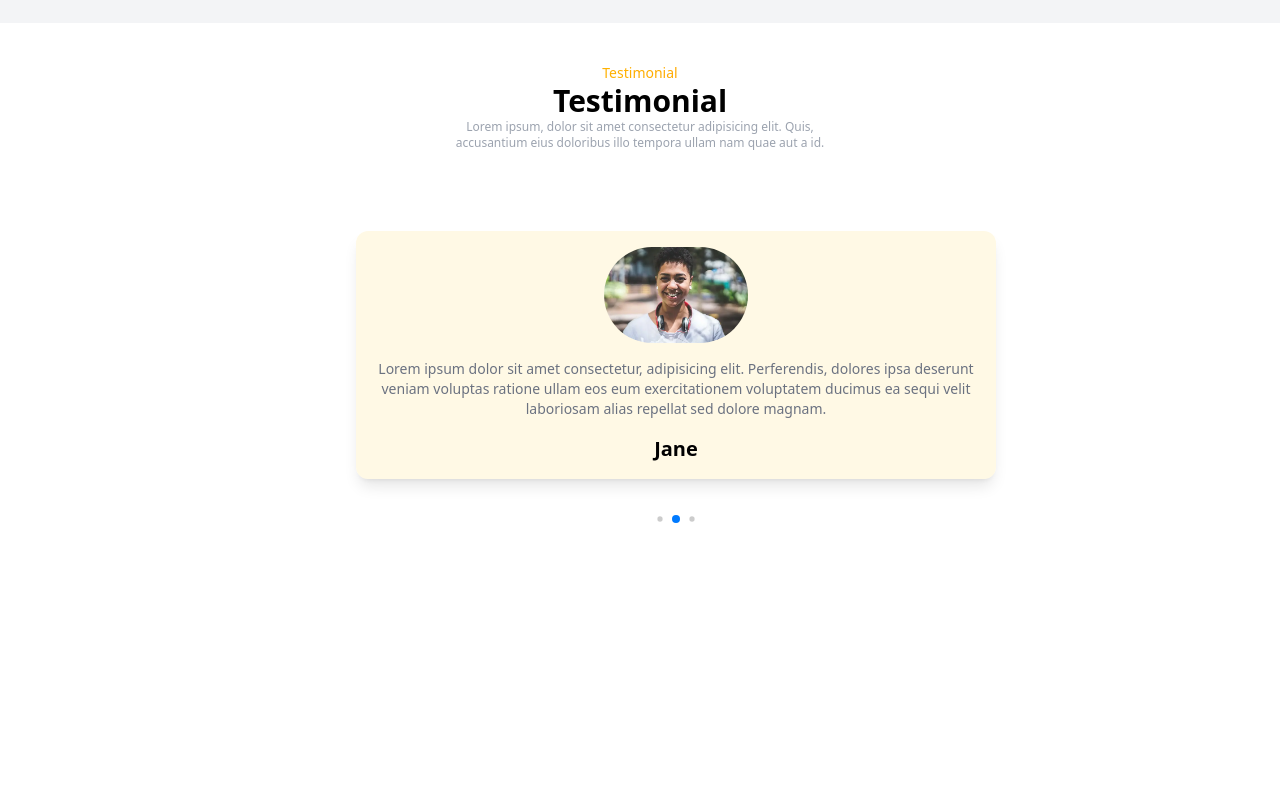
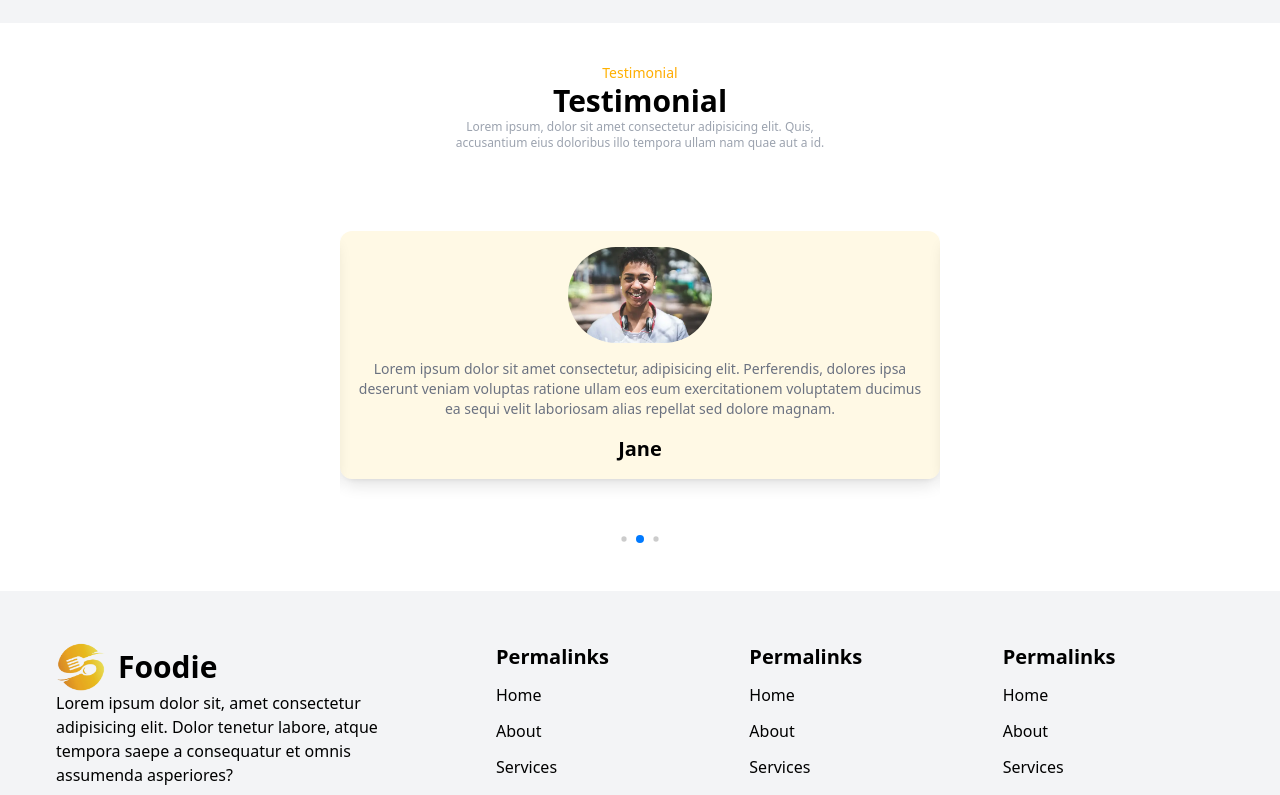
Before and after one commit to Gbemiga97/foodie_zone, a React (Create React App) app: page / in a window 1280 px wide. Shown: the part 2000-2795 px from the top of the page. Before the commit the page ends 2571 px from the top, so only its background shows below. Built offline with nearby package versions, Linux system fonts and the light colour scheme; grey boxes are pictures that could not be loaded.

Commit message:
Footer Commit

```diff
--- a/src/App.js
+++ b/src/App.js
@@ -1,16 +1,17 @@
 import { Navbar } from "./components";
-import { AppStore, Banner, Hero, Services, Testimonial } from "./sections";
+import { AppStore, Banner, Footer, Hero, Services, Testimonial } from "./sections";
 
 
 function App() {
   return (
-    <div className="overflow-hidden mx-auto">
+    <div className="overflow-hidden mx-auto bg-white dark:bg-gray-900 dark:text-white duration-200">
     <Navbar />
     <Hero />
     <Services />
     <Banner />
     <AppStore />
     <Testimonial />
+    <Footer />
     </div>
   );
 }
--- /dev/null
+++ b/src/sections/Footer.jsx
@@ -0,0 +1,100 @@
+import { FaFacebook, FaInstagram, FaLinkedin, FaLocationArrow } from "react-icons/fa6"
+import { images } from "../utils"
+import { FaMobileAlt } from "react-icons/fa"
+
+const Footer = () => {
+  return (
+    <>
+    <div className="bg-gray-100 dark:bg-gray-950">
+        <div className="max-w-[1200px] mx-auto">
+            <div className="grid md:grid-cols-3 py-5">
+                <div className="py-8 px-4">
+                    <h1 className="flex items-center gap-3 text-xl sm:text-3xl
+                    font-bold text-justify sm:text-left">
+                        <img src={images.Food_logo} alt="logo"
+                        className="max-w-[50px]"
+                        />
+                        Foodie
+                    </h1>
+                    <p>
+                        Lorem ipsum dolor sit, amet consectetur adipisicing elit. Dolor tenetur labore, atque tempora saepe a consequatur et omnis assumenda asperiores?
+                    </p>
+                    <br />
+                    <div className="flex items-center gap-3 mt-3">
+                        <FaLocationArrow />
+                        <p>Novida, Uttar Pradesh</p>
+                    </div>
+                    <div className="flex items-center gap-3 mt-3">
+                        <FaMobileAlt />
+                        <p>+91 123456789</p>
+                    </div>
+
+                {/* social handles */}
+                <div>
+                    <div className="flex items-center gap-3 mt-6">
+                        <a href="#">
+                            <FaInstagram className="text-3xl" />
+                        </a>
+                        <a href="#">
+                            <FaFacebook className="text-3xl" />
+                        </a>
+                        <a href="#">
+                            <FaLinkedin className="text-3xl" />
+                        </a>
+                    </div>
+                </div>
+                </div>
+                <div className="grid grid-cols-2 sm:grid-cols-3 col-span-2 md:pl-10">
+                    <div>
+                        <div className="py-8 px-4">
+                            <h1
+                            className="text-xl font-bold text-justify sm:text-left mb-3">
+                                Permalinks</h1>
+                            <ul className="flex flex-col gap-3 ">
+                                <li>Home</li>
+                                <li>About</li>
+                                <li>Services</li>
+                                <li>Login</li>
+                            </ul>
+                        </div>
+                    </div>
+                    <div>
+                        <div className="py-8 px-4">
+                            <h1
+                            className="text-xl font-bold text-justify sm:text-left mb-3">
+                                Permalinks</h1>
+                            <ul className="flex flex-col gap-3 ">
+                                <li>Home</li>
+                                <li>About</li>
+                                <li>Services</li>
+                                <li>Login</li>
+                            </ul>
+                        </div>
+                    </div>
+                    <div>
+                        <div className="py-8 px-4">
+                            <h1
+                            className="text-xl font-bold text-justify sm:text-left mb-3">
+                                Permalinks</h1>
+                            <ul className="flex flex-col gap-3 ">
+                                <li>Home</li>
+                                <li>About</li>
+                                <li>Services</li>
+                                <li>Login</li>
+                            </ul>
+                        </div>
+                    </div>
+                </div>
+            </div>
+            <div>
+                <div className="text-center py-10 border-t-2 border-gray-300/50">
+                    &copy;Copyright {new Date().getFullYear()} All Rights reserved.
+                </div>
+            </div>
+        </div>
+    </div>
+    </>
+  )
+}
+
+export default Footer
--- a/src/sections/Services.jsx
+++ b/src/sections/Services.jsx
@@ -22,7 +22,7 @@ const Services = () => {
                     {
                         data.servicesData.map(({id, name, img, desc}) => (
                             <div key={id} className='max-w-[300px] group rounded-2xl bg-white dark:bg-gray-800
-                            hover:bg-primary hover:text-white duration-300 p-4 shadow-xl '>
+                            hover:bg-primary dark:hover:bg-primary hover:text-white duration-300 p-4 shadow-xl '>
                                 <div
                                 className='h-[100px]'
                                 >
--- a/src/sections/Testimonial.jsx
+++ b/src/sections/Testimonial.jsx
@@ -33,13 +33,13 @@ const Testimonial = () => {
                  }}
                  loop={true}
                  modules={[Pagination, Autoplay]}
-                 className="max-w-2xl h-[300px]"
+                 className=" max-w-full h-[320px]"
                  >
                     {
                         data.testimonialData.map(({id, name, text, img}) => (
                             <SwiperSlide key={id}>
                                 <div className="flex flex-col justify-center items-center gap-4 text-center
-                                shadow-lg p-4 mx-4 rounded-xl dark:bg-gray-800 bg-primary/10 relative">
+                                shadow-lg p-4 mx-auto rounded-xl dark:bg-gray-800 bg-primary/10 relative">
                                     <img src={img} alt={name}
                                     className="rounded-full block mx-auto  h-24 "
                                     />
--- a/src/sections/index.js
+++ b/src/sections/index.js
@@ -3,12 +3,13 @@ import Services from './Services'
 import Banner from "./Banner";
 import AppStore from "./AppStore";
 import Testimonial from "./Testimonial";
-
+import Footer from "./Footer";
 
 export {
     Hero,
     Services,
     Banner,
     AppStore,
-    Testimonial
+    Testimonial,
+    Footer
 }
```
